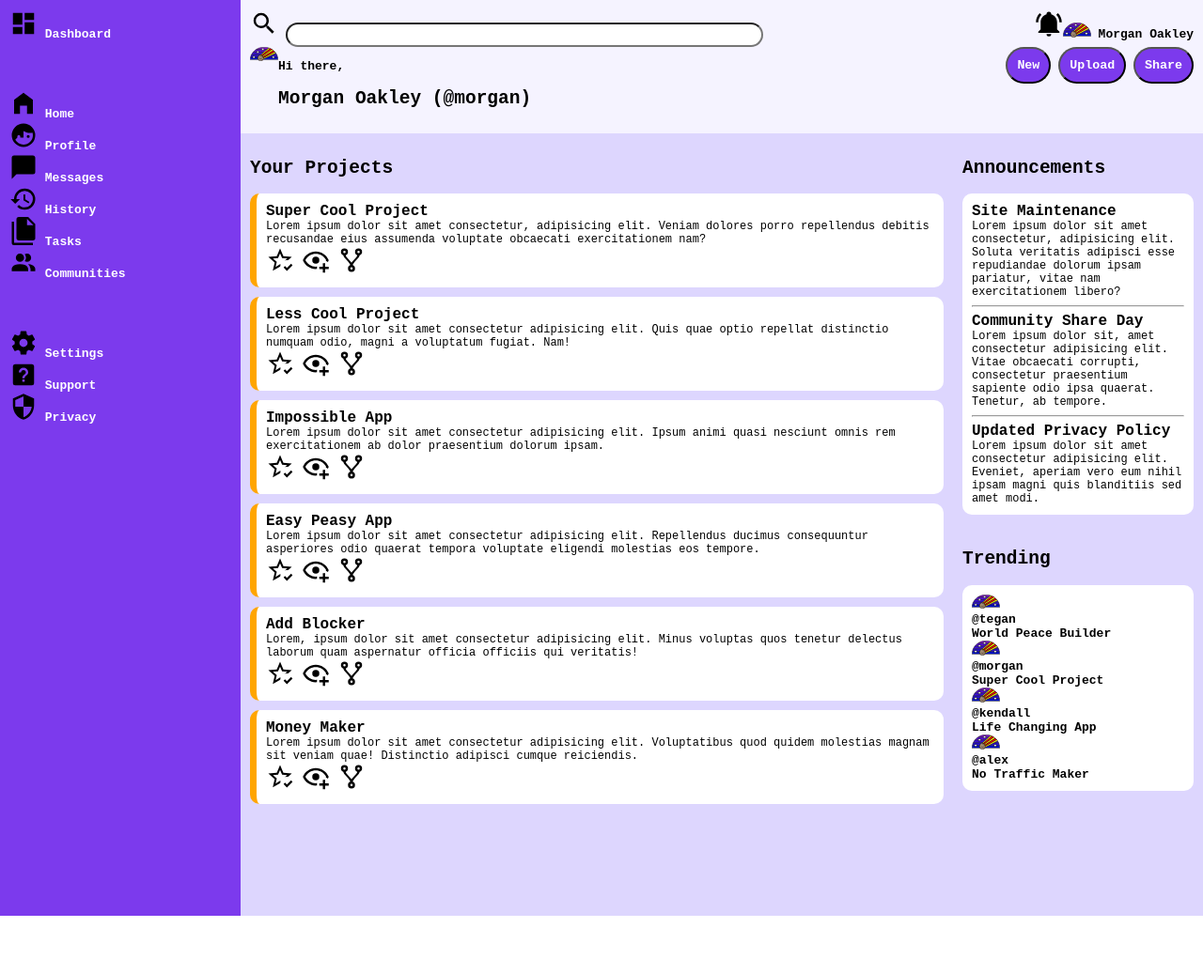
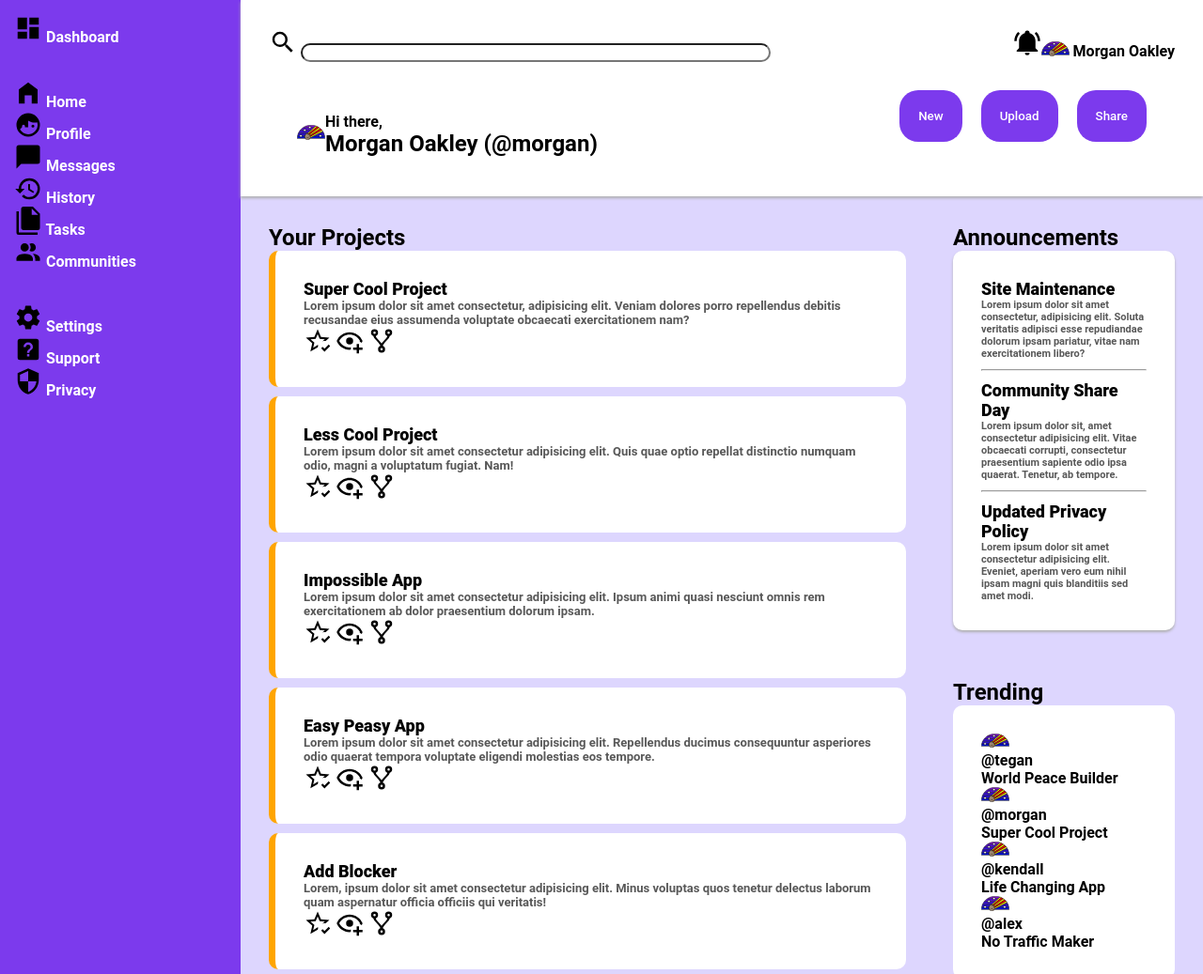
Before and after one commit to EmFey/Dashboard, a plain HTML site: page index.html in a window 1280 px wide. Shown: the top 1037 px of the page at 94% size. Before the commit the page ends 975 px from the top, so only its background shows below. Drawn offline with Linux system fonts and the light colour scheme.

Commit message:
Fixed major alignment and layout issues

```diff
--- a/index.html
+++ b/index.html
@@ -29,16 +29,6 @@
                 <div><img src="images/help-box.svg"> Support</div>
                 <div><img src="images/security.svg"> Privacy</div>
             </div>
-            <div></div>
-            <div></div>
-            <div></div>
-            <div></div>
-            <div></div>
-            <div></div>
-            <div></div>
-            <div></div>
-            <div></div>
-            <div></div>
         </div>
 
 
@@ -59,7 +49,7 @@
                     </div>
                 </div>
 
-                <div>
+                <div class="btns">
                     <button>New</button>
                     <button>Upload</button>
                     <button>Share</button>
@@ -108,20 +98,14 @@
             <div class="Announcements">
                 <h2>Announcements</h2>
                 <div class="an-tile">
-                    <div class="announce">
                         <div class="an-name">Site Maintenance</div>
                         <div class="an-desc">Lorem ipsum dolor sit amet consectetur, adipisicing elit. Soluta veritatis adipisci esse repudiandae dolorum ipsam pariatur, vitae nam exercitationem libero?</div>
-                    </div>
                     <hr>
-                    <div class="announce">
                         <div class="an-name">Community Share Day</div>
                         <div class="an-desc">Lorem ipsum dolor sit, amet consectetur adipisicing elit. Vitae obcaecati corrupti, consectetur praesentium sapiente odio ipsa quaerat. Tenetur, ab tempore.</div>
-                    </div>
                     <hr>
-                    <div class="announce">
                         <div class="an-name">Updated Privacy Policy</div>
                         <div class="an-desc">Lorem ipsum dolor sit amet consectetur adipisicing elit. Eveniet, aperiam vero eum nihil ipsam magni quis blanditiis sed amet modi.</div>
-                    </div>
                 </div>
             </div>
 
--- a/style.css
+++ b/style.css
@@ -1,14 +1,21 @@
 * {
-    font-family: monospace;
     font-weight: bold;
+    box-sizing: border-box;
+    padding: 0;
+    margin: 0;
+    font-family: 'Roboto', sans-serif;
 }
 
 :root {
-    --main-padding: 10px;
+    --main-padding: 30px;
   }
 
 body {
     margin: 0;
+}
+
+div {
+    display: block;
 }
 
 .container {
@@ -19,13 +26,16 @@ body {
 }
 
 .sidebar {
+    color: white;
     background-color: #7c3aed;
-    color: white;
-    grid-area: sidebar;
-    display: flex;
-    flex-direction: column;
-    justify-content: space-between;
-    padding: var(--main-padding);
+    grid-column: 1 / 2;
+    grid-row: 1 / 3;
+    padding: 15px 20px 20px 15px;
+    display: grid;
+    grid-template-columns: 1fr;
+    grid-template-rows: auto auto 1fr;
+    grid-gap: 35px;
+    list-style-type: none;
 }
 
 img {
@@ -35,8 +45,11 @@ img {
 }
 
 .header {
-    background-color: #f5f3ff;
-    grid-area: header;
+    background-color: white;
+    grid-column: 2 / 3;
+    grid-row: 1 / 2;
+    position: relative;
+    box-shadow: 0px 2px 3px rgb(175, 175, 175);
     padding: var(--main-padding);
 }
 
@@ -55,15 +68,39 @@ input[type=text] {
     height: 20px;
 }
 
+.user {
+    display: flex;
+    justify-content: space-between;
+    align-items: flex-end;
+    margin: 20px 20px 0px 30px;
+}
+
+.user-handle {
+    display: flex;
+    align-items: center;
+    font-weight: bold;
+    margin-bottom: 12px;
+    margin-right: 12px;
+}
+
+.btns {
+    display: flex;
+    justify-content: space-between;
+    margin-bottom: 18px;
+}
+
 button {
     color: white;
     background-color: #7c3aed;
-    border-radius: 50px;
-    -webkit-border-radius: 50px;
-    -moz-border-radius: 50px;
-    -ms-border-radius: 50px;
-    -o-border-radius: 50px;
-    padding: var(--main-padding);
+    border-radius: 20px;
+    -webkit-border-radius: 20px;
+    -moz-border-radius: 20px;
+    -ms-border-radius: 20px;
+    -o-border-radius: 20px;
+    padding: 20px;
+    font-weight: 500;
+    border: none;
+    margin: 10px;
 }
 
 .user {
@@ -88,6 +125,7 @@ button {
 
 .Projects {
     grid-area: projects;
+    margin-right: 30px;
 }
 
 .Project-Tile {
@@ -114,8 +152,8 @@ button {
 }
 
 .project-desc {
-    font-size: small;
-    font-weight: lighter;
+    font-size: 13px;
+    color: rgb(88, 88, 88)
 }
 
 .Announcements {
@@ -130,6 +168,8 @@ button {
     -moz-border-radius: 10px;
     -ms-border-radius: 10px;
     -o-border-radius: 10px;
+    box-shadow: 0px 2px 3px #afafaf;
+    min-width: 231px
 }
 
 .an-name {
@@ -137,9 +177,13 @@ button {
     font-weight: bolder;
 }
 
+hr {
+    margin: 10px 0 10px 0
+}
+
 .an-desc {
-    font-size: small;
-    font-weight: lighter;
+    font-size: 11px;
+    color: #585858;
 }
 
 .Trending {
```
